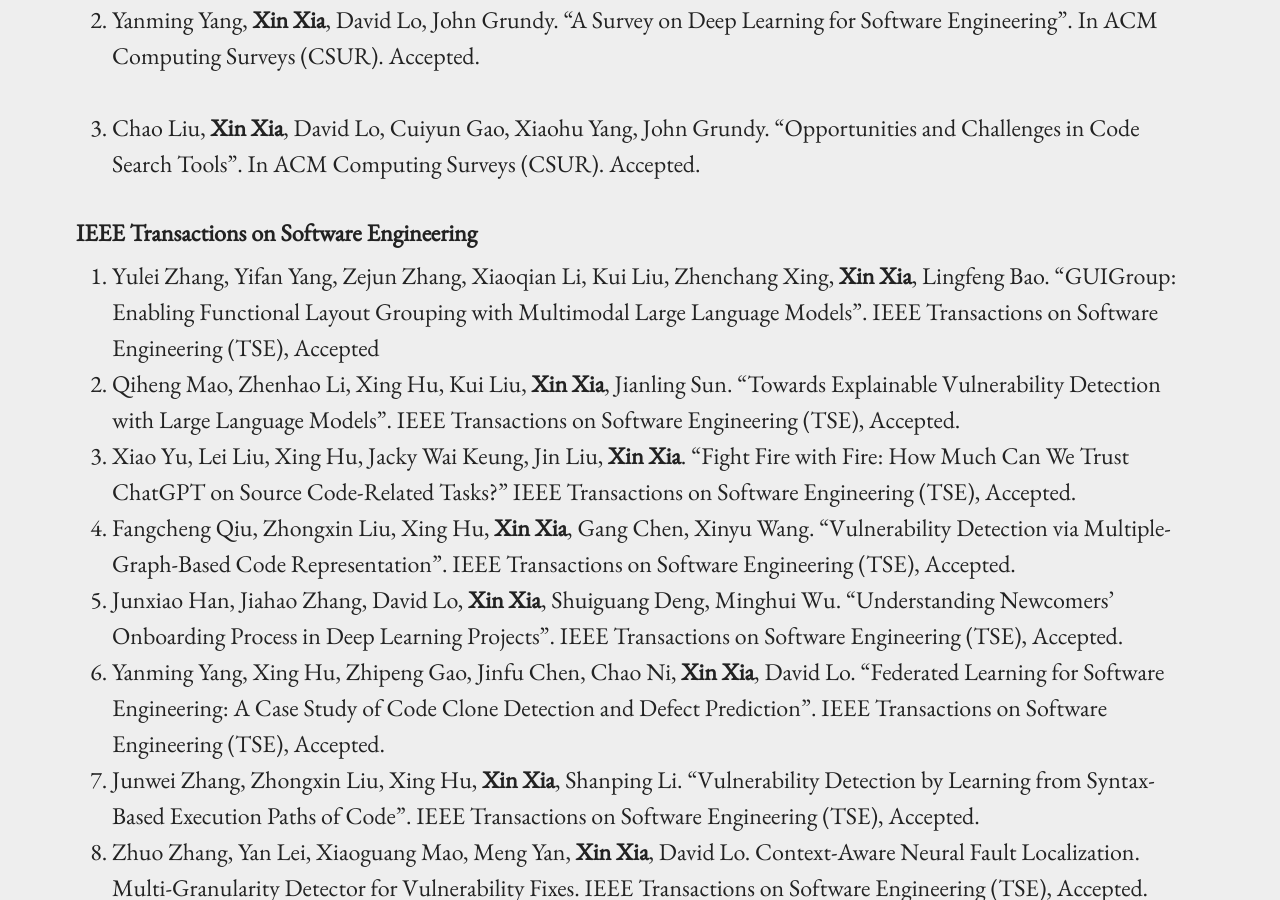
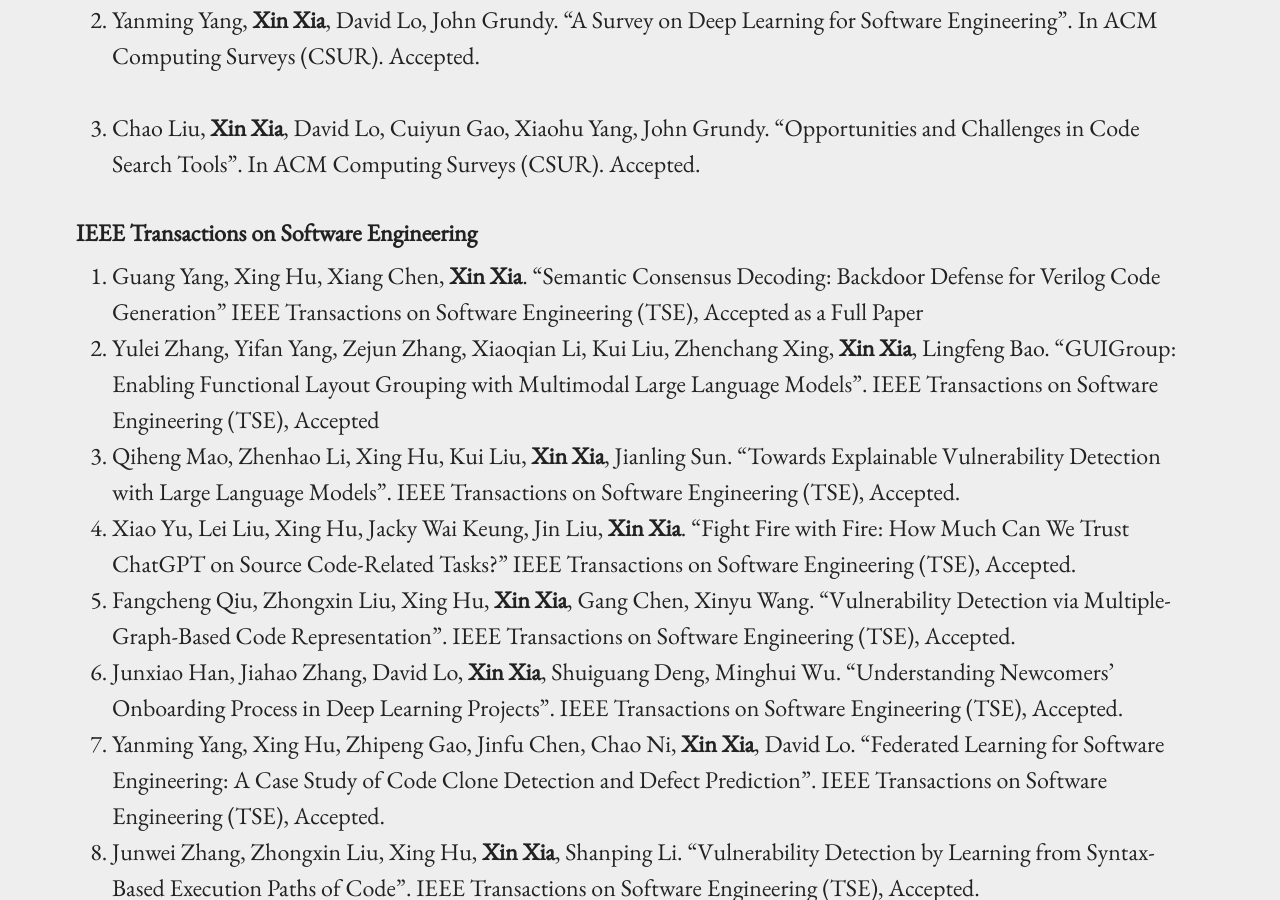
Before and after one commit to xin-xia/xin-xia.github.io, a Jekyll site: the page built from index.md, in a window 1280 px wide and 900 px high, scrolled down 1364 px. Built offline with Jekyll 4.4.1, drawn with Linux system fonts in a browser that asks for light colours.

Commit message:
Update index.md

```diff
--- a/index.md
+++ b/index.md
@@ -40,6 +40,8 @@ AI and SE, Inteligent Software Engineering, Large Language Model,  Empirical Sof
 
 
 #### IEEE Transactions on Software Engineering
+
+1. Guang Yang, Xing Hu, Xiang Chen, <strong>Xin Xia</strong>. "Semantic Consensus Decoding: Backdoor Defense for Verilog Code Generation" IEEE Transactions on Software Engineering (TSE), Accepted as a Full Paper <br />
 1. Yulei Zhang, Yifan Yang, Zejun Zhang, Xiaoqian Li, Kui Liu, Zhenchang Xing, <strong>Xin Xia</strong>, Lingfeng Bao. "GUIGroup: Enabling Functional Layout Grouping with Multimodal Large Language Models".  IEEE Transactions on Software Engineering (TSE), Accepted <br />
 1. Qiheng Mao, Zhenhao Li, Xing Hu, Kui Liu, <strong>Xin Xia</strong>, Jianling Sun. "Towards Explainable Vulnerability Detection with Large Language Models". IEEE Transactions on Software Engineering (TSE), Accepted.         <br />
 1. Xiao Yu, Lei Liu, Xing Hu, Jacky Wai Keung, Jin Liu, <strong>Xin Xia</strong>.  "Fight Fire with Fire: How Much Can We Trust ChatGPT on Source Code-Related Tasks?"  IEEE Transactions on Software Engineering (TSE), Accepted.         <br />
```
